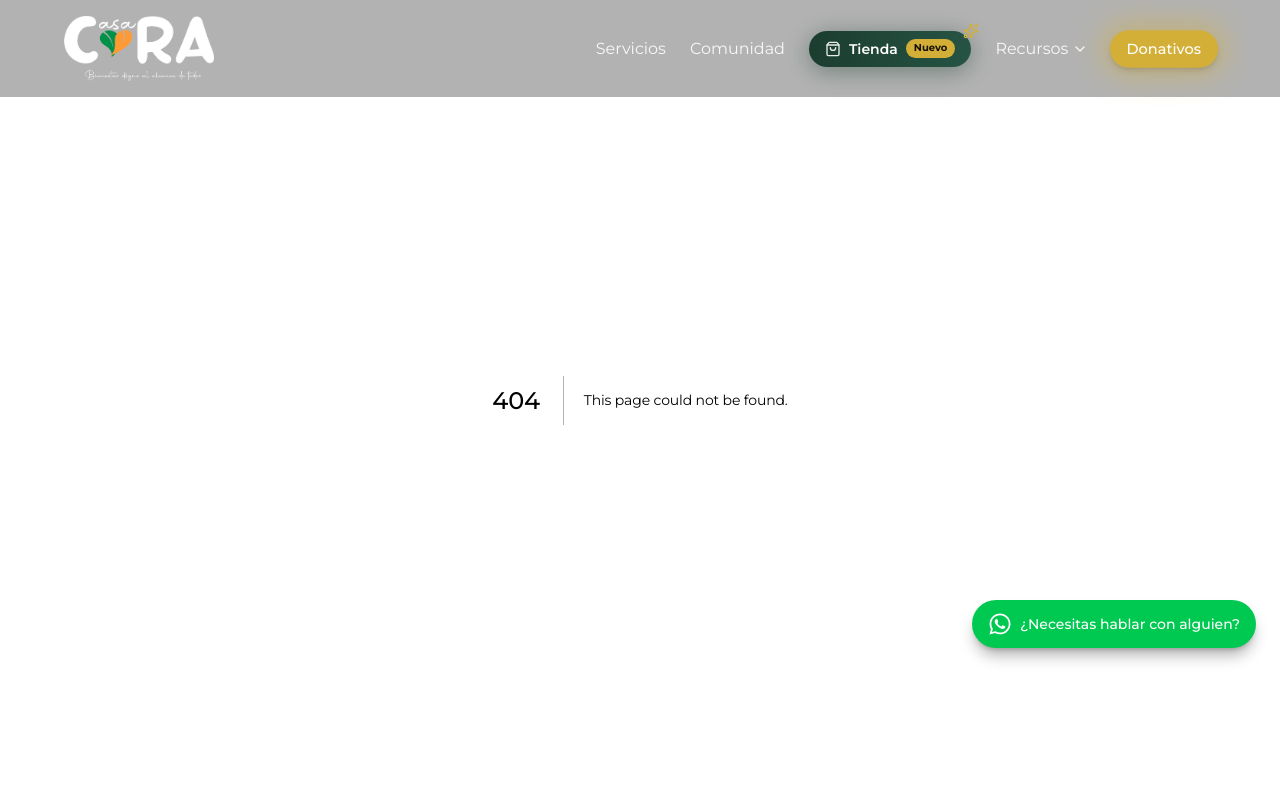
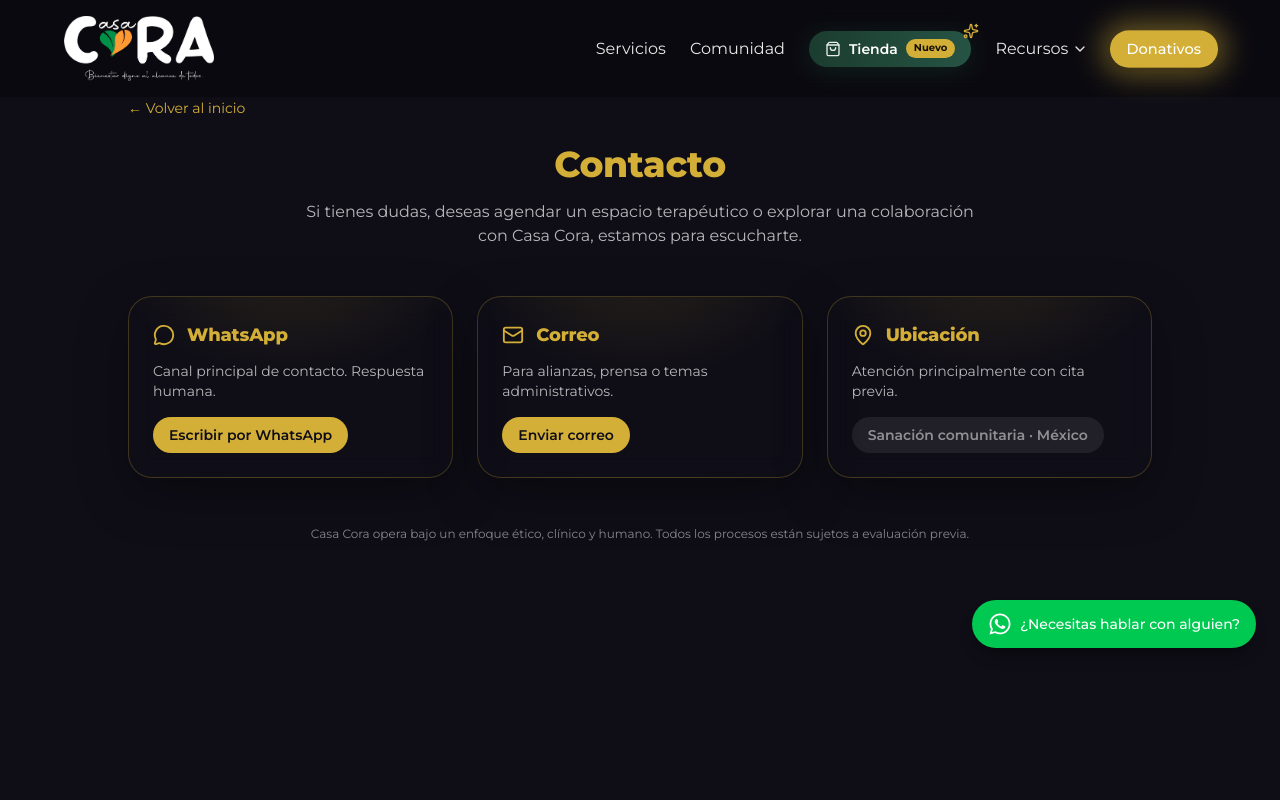
Before and after one commit to Abetar/casa_cora, a Next.js app: page /contacto in a window 1280 px wide. Before the commit this address had no page. Shown: the top 800 px of the page. Built offline with nearby package versions, Linux system fonts and the light colour scheme.

Commit message:
Adding a contact page

```diff
--- /dev/null
+++ b/src/app/contacto/page.tsx
@@ -0,0 +1,133 @@
+"use client";
+
+import Link from "next/link";
+import { motion } from "framer-motion";
+import { MessageCircle, Mail, MapPin } from "lucide-react";
+
+const BRAND_GOLD = "#d4af37";
+const BRAND_BG = "#0f0e17";
+
+export default function ContactoPage() {
+  return (
+    <section
+      className="min-h-screen px-6 py-24"
+      style={{ backgroundColor: BRAND_BG }}
+    >
+      <div className="mx-auto max-w-5xl">
+        {/* Back */}
+        <div className="mb-6">
+          <Link href="/" className="text-sm text-[#d4af37] hover:underline">
+            ← Volver al inicio
+          </Link>
+        </div>
+
+        {/* Title */}
+        <motion.h1
+          initial={{ opacity: 0, y: 20 }}
+          animate={{ opacity: 1, y: 0 }}
+          transition={{ duration: 0.5 }}
+          className="mb-4 text-center text-4xl font-extrabold"
+          style={{ color: BRAND_GOLD }}
+        >
+          Contacto
+        </motion.h1>
+
+        <p className="mx-auto mb-12 max-w-2xl text-center text-white/70">
+          Si tienes dudas, deseas agendar un espacio terapéutico o explorar una
+          colaboración con Casa Cora, estamos para escucharte.
+        </p>
+
+        {/* Cards */}
+        <div className="grid gap-6 sm:grid-cols-2 lg:grid-cols-3">
+          {/* WhatsApp */}
+          <ContactCard
+            icon={<MessageCircle size={22} />}
+            title="WhatsApp"
+            desc="Canal principal de contacto. Respuesta humana."
+            action="Escribir por WhatsApp"
+            href="https://wa.me/528132497377"
+          />
+
+          {/* Email */}
+          <ContactCard
+            icon={<Mail size={22} />}
+            title="Correo"
+            desc="Para alianzas, prensa o temas administrativos."
+            action="Enviar correo"
+            href="mailto:contacto@casacora.org"
+          />
+
+          {/* Location */}
+          <ContactCard
+            icon={<MapPin size={22} />}
+            title="Ubicación"
+            desc="Atención principalmente con cita previa."
+            action="Sanación comunitaria · México"
+            disabled
+          />
+        </div>
+
+        {/* Note */}
+        <div className="mt-12 text-center text-xs text-white/50">
+          Casa Cora opera bajo un enfoque ético, clínico y humano.
+          Todos los procesos están sujetos a evaluación previa.
+        </div>
+      </div>
+    </section>
+  );
+}
+
+function ContactCard({
+  icon,
+  title,
+  desc,
+  action,
+  href,
+  disabled,
+}: {
+  icon: React.ReactNode;
+  title: string;
+  desc: string;
+  action: string;
+  href?: string;
+  disabled?: boolean;
+}) {
+  const content = (
+    <div
+      className="rounded-3xl border p-6 shadow-[0_16px_50px_rgba(0,0,0,.35)] backdrop-blur-md transition"
+      style={{
+        borderColor: "rgba(212,175,55,0.25)",
+        background:
+          "radial-gradient(180px 120px at 50% -20%, rgba(212,175,55,0.12), transparent)",
+      }}
+    >
+      <div className="mb-3 flex items-center gap-3 text-[#d4af37]">
+        {icon}
+        <h3 className="text-lg font-extrabold">{title}</h3>
+      </div>
+
+      <p className="mb-4 text-sm text-white/70">{desc}</p>
+
+      <div
+        className={`inline-flex items-center gap-2 rounded-full px-4 py-2 text-sm font-semibold ${
+          disabled
+            ? "cursor-default text-white/50"
+            : "text-[#0f0e17]"
+        }`}
+        style={{
+          background: disabled ? "rgba(255,255,255,0.08)" : BRAND_GOLD,
+        }}
+      >
+        {action}
+      </div>
+    </div>
+  );
+
+  if (disabled || !href) return content;
+
+  return (
+    <a href={href} target="_blank" rel="noopener noreferrer">
+      {content}
+    </a>
+  );
+}
```
